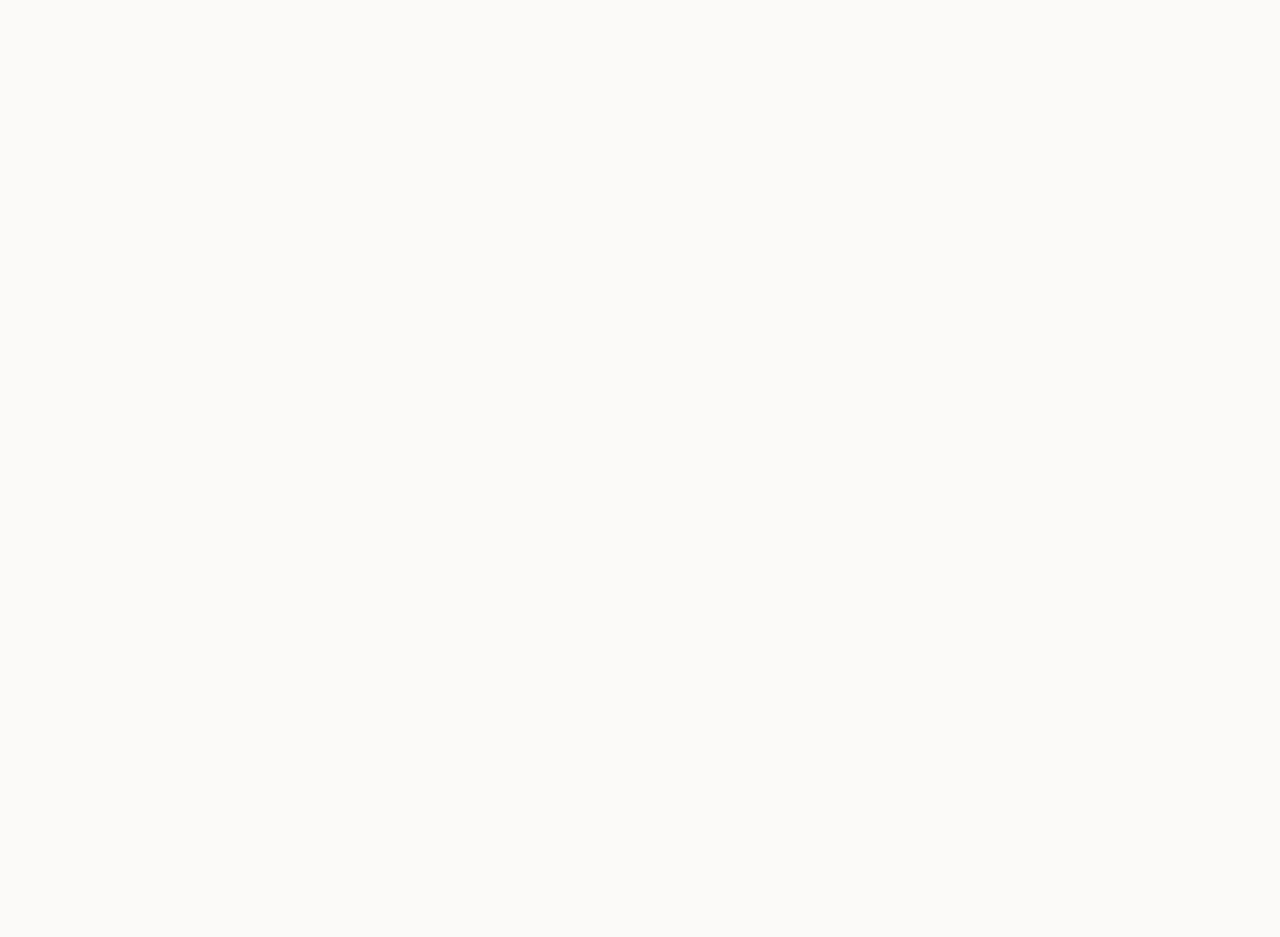
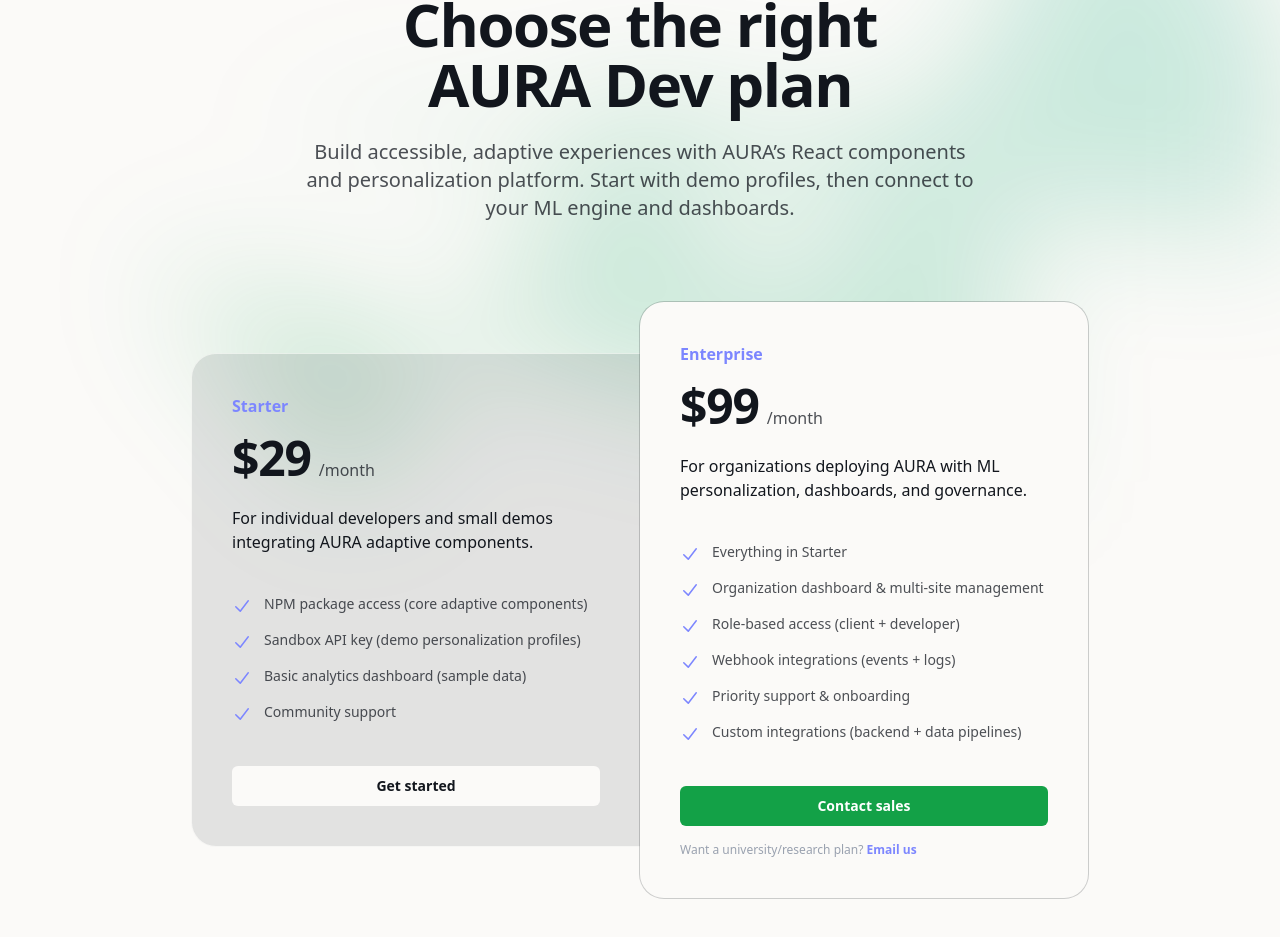
Before and after one commit to RP-25-26J-474/AURA-Website, a React (Vite) app in the folder aura-web/: page /pricing in a window 1280 px wide. Before the commit this address had no page. Shown: the part 247-1184 px from the top of the page. Before the commit the page ends 800 px from the top, so only its background shows below. Built offline with nearby package versions, Linux system fonts and the light colour scheme.

Commit message:
feat: add Pricing page

```diff
--- a/aura-web/src/App.jsx
+++ b/aura-web/src/App.jsx
@@ -6,6 +6,7 @@
 import ClientLayout from "./layouts/ClientLayout";
 
 import LandingPage from "./routes/public/LandingPage";
+import Pricing from "./routes/public/Pricing";
 
 import LoginPage from "./routes/auth/LoginPage";
 import RegisterPage from "./routes/auth/RegisterPage";
@@ -24,6 +25,7 @@
           {/* Landing / marketing / docs */}
           <Route element={<LandingLayout />}>
             <Route path="/" element={<LandingPage />} />
+            <Route path="/pricing" element={<Pricing />} />
           </Route>
 
           {/* Auth pages (no dashboard chrome) */}
--- /dev/null
+++ b/aura-web/src/routes/public/Pricing.jsx
@@ -0,0 +1,141 @@
+import { Link } from "react-router-dom";
+
+function CheckIcon({ className = "" }) {
+  return (
+    <svg
+      viewBox="0 0 20 20"
+      fill="currentColor"
+      aria-hidden="true"
+      className={`h-6 w-5 flex-none ${className}`}
+    >
+      <path
+        fillRule="evenodd"
+        clipRule="evenodd"
+        d="M16.704 4.153a.75.75 0 0 1 .143 1.052l-8 10.5a.75.75 0 0 1-1.127.075l-4.5-4.5a.75.75 0 0 1 1.06-1.06l3.894 3.893 7.48-9.817a.75.75 0 0 1 1.05-.143Z"
+      />
+    </svg>
+  );
+}
+
+export default function Pricing() {
+  const plans = [
+    {
+      id: "tier-starter",
+      name: "Starter",
+      price: "$29",
+      period: "/month",
+      description:
+        "For individual developers and small demos integrating AURA adaptive components.",
+      features: [
+        "NPM package access (core adaptive components)",
+        "Sandbox API key (demo personalization profiles)",
+        "Basic analytics dashboard (sample data)",
+        "Community support",
+      ],
+      cta: { label: "Get started", to: "/register" },
+      cardClass:
+        "rounded-3xl bg-base-content/10 p-8 ring-1 ring-base-200/50 sm:mx-8 sm:rounded-b-none sm:p-10 lg:mx-0 lg:rounded-tr-none lg:rounded-bl-3xl",
+      ctaClass:
+        "mt-8 block rounded-md bg-base-100 px-3.5 py-2.5 text-center text-sm font-semibold text-base-content inset-ring inset-ring-white/5 hover:bg-white/20 focus-visible:outline-2 focus-visible:outline-offset-2 focus-visible:outline-white/75 sm:mt-10",
+      highlight: false,
+    },
+    {
+      id: "tier-enterprise",
+      name: "Enterprise",
+      price: "$99",
+      period: "/month",
+      description:
+        "For organizations deploying AURA with ML personalization, dashboards, and governance.",
+      features: [
+        "Everything in Starter",
+        "Organization dashboard & multi-site management",
+        "Role-based access (client + developer)",
+        "Webhook integrations (events + logs)",
+        "Priority support & onboarding",
+        "Custom integrations (backend + data pipelines)",
+      ],
+      cta: { label: "Contact sales", to: "/register" },
+      cardClass: "relative rounded-3xl bg-base-100 p-8 ring-1 ring-base-content/20 sm:p-10",
+      ctaClass:
+        "mt-8 block rounded-md bg-primary px-3.5 py-2.5 text-center text-sm font-semibold text-white hover:bg-indigo-400 focus-visible:outline-2 focus-visible:outline-offset-2 focus-visible:outline-indigo-500 sm:mt-10",
+      highlight: true,
+    },
+  ];
+
+  return (
+    <div className="relative isolate bg-base-100 px-6 py-24 sm:py-32 lg:px-8 -z-10">
+      {/* Background gradient blur */}
+      <div
+        aria-hidden="true"
+        className="absolute inset-x-0 -top-3 -z-10 transform-gpu overflow-hidden px-36 blur-3xl"
+      >
+        <div
+          style={{
+            clipPath:
+              "polygon(8.1% 44.1%, 100% 61.6%, 97.5% 26.9%, 85.5% 0.1%, 80.7% 2%, 72.5% 32.5%, 60.2% 62.4%, 52.4% 68.1%, 47.5% 58.3%, 45.2% 34.5%, 27.5% 76.7%, 0.1% 64.9%, 17.9% 100%, 27.6% 76.8%, 76.1% 97.7%, 74.1% 44.1%)",
+          }}
+          className="mx-auto aspect-[1155/678] w-[72.1875rem] bg-gradient-to-tr from-primary to-secondary opacity-20"
+        />
+      </div>
+
+      {/* Heading */}
+      <div className="mx-auto max-w-4xl text-center">
+        <h2 className="text-base font-semibold text-primary">Pricing</h2>
+        <p className="mt-2 text-5xl font-semibold tracking-tight text-balance sm:text-6xl">
+          Choose the right AURA Dev plan
+        </p>
+      </div>
+
+      <p className="mx-auto mt-6 max-w-2xl text-center text-lg font-medium text-pretty text-base-content/75 sm:text-xl">
+        Build accessible, adaptive experiences with AURA’s React components and personalization platform.
+        Start with demo profiles, then connect to your ML engine and dashboards.
+      </p>
+
+      {/* Plans grid */}
+      <div className="mx-auto mt-16 grid max-w-lg grid-cols-1 items-center gap-y-6 sm:mt-20 sm:gap-y-0 lg:max-w-4xl lg:grid-cols-2">
+        {plans.map((plan) => (
+          <div key={plan.id} className={plan.cardClass}>
+            <h3 id={plan.id} className="text-base font-semibold text-indigo-400">
+              {plan.name}
+            </h3>
+
+            <p className="mt-4 flex items-baseline gap-x-2">
+              <span className="text-5xl font-semibold tracking-tight text-base-content">
+                {plan.price}
+              </span>
+              <span className="text-base text-base-content/75">{plan.period}</span>
+            </p>
+
+            <p className="mt-6 text-base text-base-content">{plan.description}</p>
+
+            <ul role="list" className="mt-8 space-y-3 text-sm text-base-content/75 sm:mt-10">
+              {plan.features.map((feature) => (
+                <li key={feature} className="flex gap-x-3">
+                  <CheckIcon className="text-indigo-400" />
+                  {feature}
+                </li>
+              ))}
+            </ul>
+
+            <Link
+              to={plan.cta.to}
+              aria-describedby={plan.id}
+              className={plan.ctaClass}
+            >
+              {plan.cta.label}
+            </Link>
+
+            {plan.highlight && (
+              <p className="mt-4 text-xs text-gray-400">
+                Want a university/research plan?{" "}
+                <a className="font-semibold text-indigo-400 hover:text-indigo-300" href="mailto:sales@aura.ai">
+                  Email us
+                </a>
+              </p>
+            )}
+          </div>
+        ))}
+      </div>
+    </div>
+  );
+}
```
